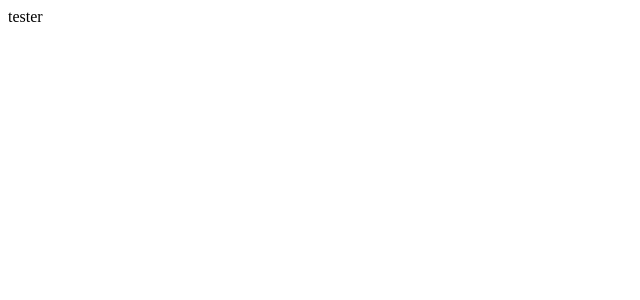
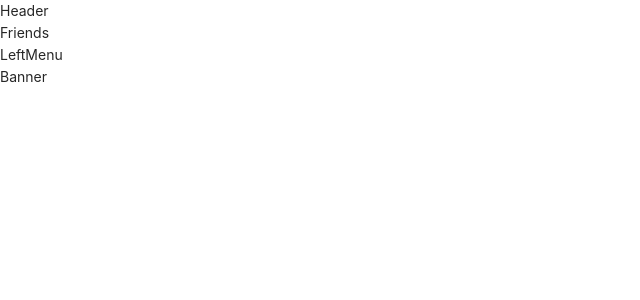
Before and after one commit to sh981013s/KakaoTalk, a React (Create React App) app: page / in a window 1280 px wide. Shown: the top 300 px of the page, without its empty margins (0-640 px from the left). Built offline with nearby package versions, Linux system fonts and the light colour scheme.

Commit message:
make structure

```diff
--- a/package.json
+++ b/package.json
@@ -3,9 +3,11 @@
   "version": "0.1.0",
   "private": true,
   "dependencies": {
+    "@ant-design/icons": "^4.7.0",
     "@testing-library/jest-dom": "^5.14.1",
     "@testing-library/react": "^11.2.7",
     "@testing-library/user-event": "^12.8.3",
+    "antd": "^4.16.13",
     "react": "^17.0.2",
     "react-dom": "^17.0.2",
     "react-scripts": "4.0.3",
--- a/src/App.js
+++ b/src/App.js
@@ -1,5 +1,10 @@
 import MainPage from "./page/MainPage";
 
+
+/**
+ * @author Lee seung hwan
+ * @description ~~~~
+ */
 function App() {
     return (
         <>
--- a/src/component/Banner.js
+++ b/src/component/Banner.js
@@ -1,9 +1,7 @@
-
-
 function Banner() {
     return (
         <div>
-            Bottom
+            Banner
         </div>
     );
 }
--- a/src/component/Header.js
+++ b/src/component/Header.js
@@ -1,9 +1,9 @@
+function Header() {
 
-
-function Header() {
     return (
         <div>
             Header
+
         </div>
     );
 }
--- a/src/component/LeftMenu.js
+++ b/src/component/LeftMenu.js
@@ -1,5 +1,3 @@
-
-
 function LeftMenu() {
     return (
         <div>
--- a/src/contents/Chats.js
+++ b/src/contents/Chats.js
@@ -1,9 +1,7 @@
-
-
 function Chats() {
     return (
         <div>
-            Friends
+            Chats
         </div>
     );
 }
--- a/src/contents/Friends.js
+++ b/src/contents/Friends.js
@@ -1,10 +1,10 @@
+function Friends() {
 
 
-function Friends() {
     return (
-        <div>
+        <>
             Friends
-        </div>
+        </>
     );
 }
 
--- a/src/index.js
+++ b/src/index.js
@@ -2,6 +2,8 @@ import React from 'react';
 import ReactDOM from 'react-dom';
 import App from './App';
 import reportWebVitals from './reportWebVitals';
+import 'antd/dist/antd.css';
+import '../src/resources/css/layout.css'
 
 ReactDOM.render(
   <React.StrictMode>
--- a/src/page/MainPage.js
+++ b/src/page/MainPage.js
@@ -1,10 +1,22 @@
+import Banner from "../component/Banner";
+import Friends from "../contents/Friends";
+import LeftMenu from "../component/LeftMenu";
+import Header from "../component/Header";
 
 
 function MainPage() {
     return (
-       <div>
-tester
-       </div>
+
+        <>
+            <div>
+                <Header/>
+                <Friends/>
+            </div>
+            <LeftMenu/>
+
+
+            <Banner/>
+        </>
     );
 }
 
```
Also changed, not shown: src/resources/css/layout.css (added), src/resources/img/banner.png (added), 1 other file (tests, documents, lock files or other folders).
